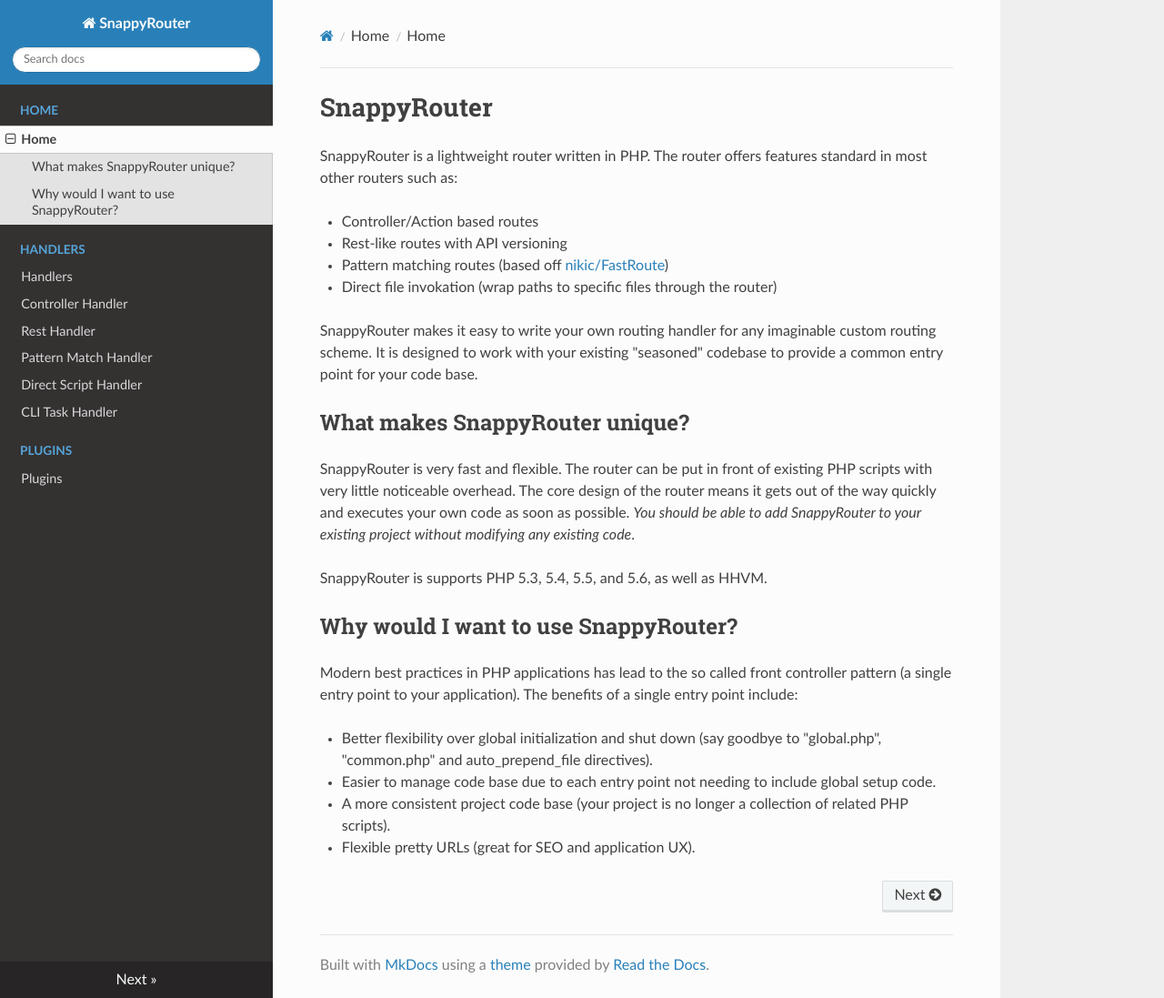
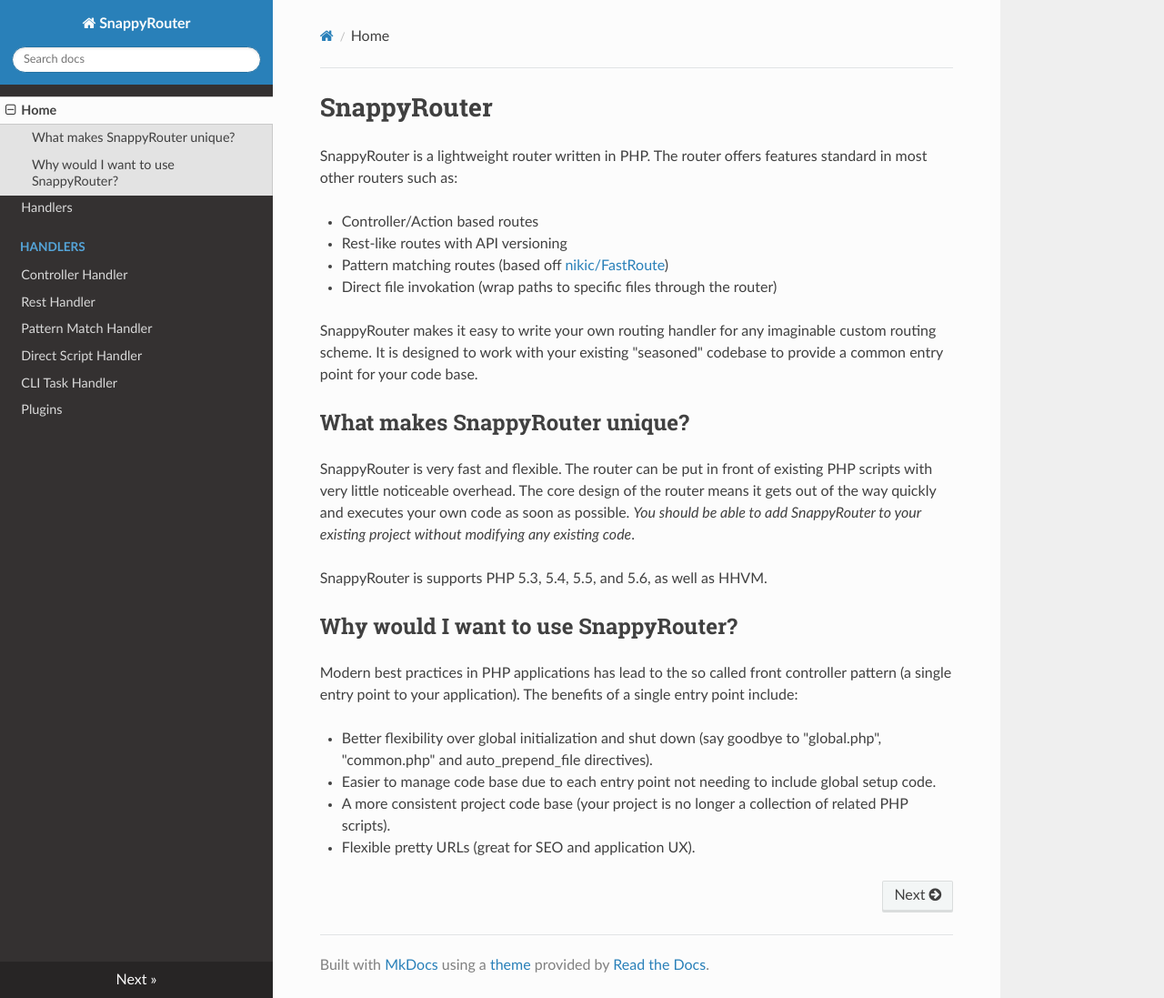
Before and after one commit to Vectorface/SnappyRouter, an MkDocs documentation site: the page built from docs/index.md, in a window 1280 px wide and 1097 px high. Shown: the whole window at 91% size. Built offline with MkDocs 1.6.1, drawn with Linux system fonts in a browser that asks for light colours; nearby versions of some CDN libraries; old or Windows-style settings are respelled for this version of MkDocs.

Commit message:
Better docs navigation.

```diff
--- a/mkdocs.yml
+++ b/mkdocs.yml
@@ -1,11 +1,11 @@
 site_name: 'SnappyRouter'
 pages:
--   ['index.md', 'Home', 'Home']
--   ['handlers/index.md', 'Handlers', 'Handlers']
+-   ['index.md', 'Home']
+-   ['handlers/index.md', 'Handlers']
 -   ['handlers/controller_handler.md', 'Handlers', 'Controller Handler']
 -   ['handlers/rest_handler.md', 'Handlers', 'Rest Handler']
 -   ['handlers/pattern_handler.md', 'Handlers', 'Pattern Match Handler']
 -   ['handlers/direct_handler.md', 'Handlers', 'Direct Script Handler']
 -   ['handlers/cli_handler.md', 'Handlers', 'CLI Task Handler']
--   ['plugins/index.md', 'Plugins', 'Plugins']
+-   ['plugins/index.md', 'Plugins']
 theme: 'readthedocs'
```
